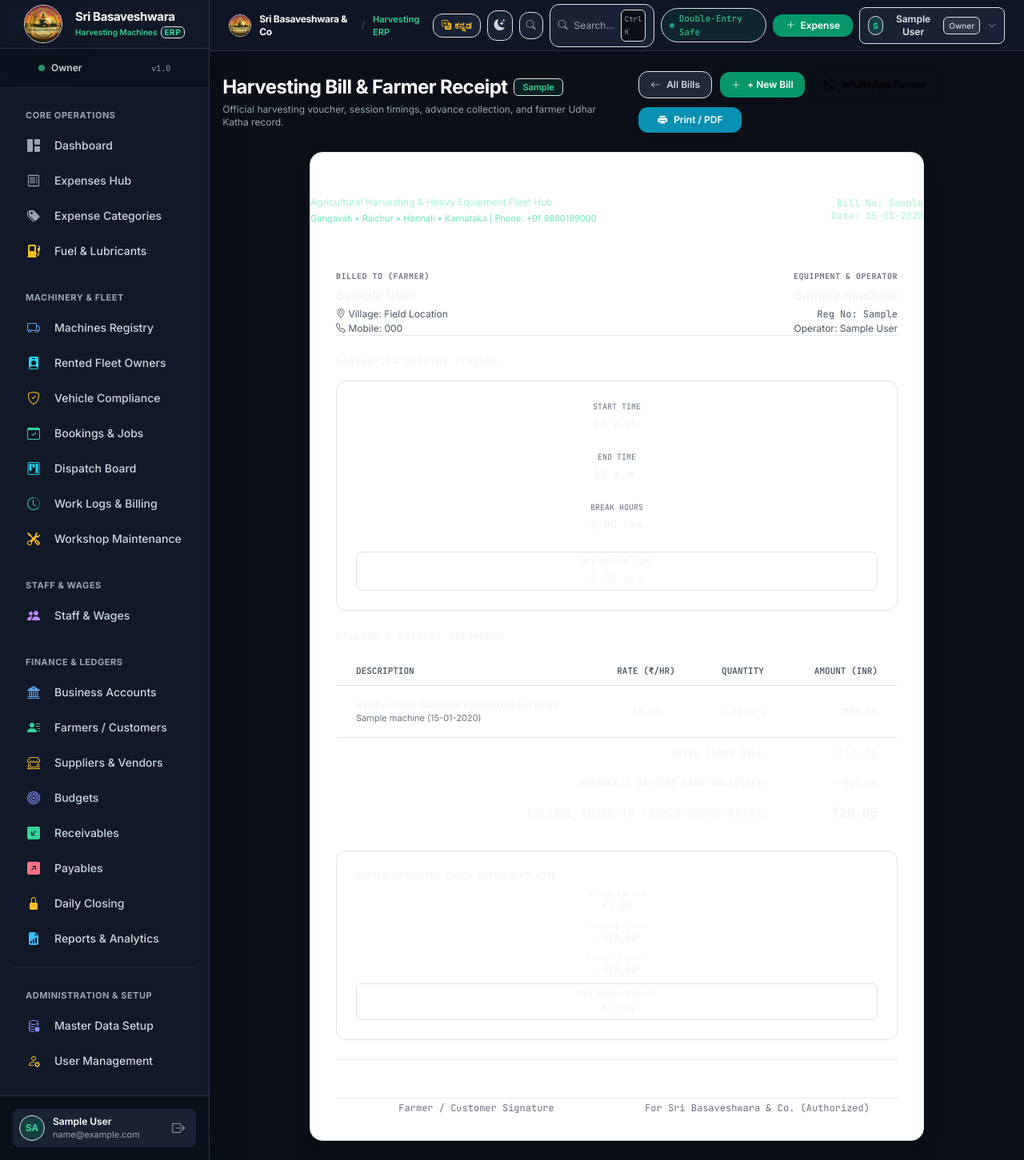
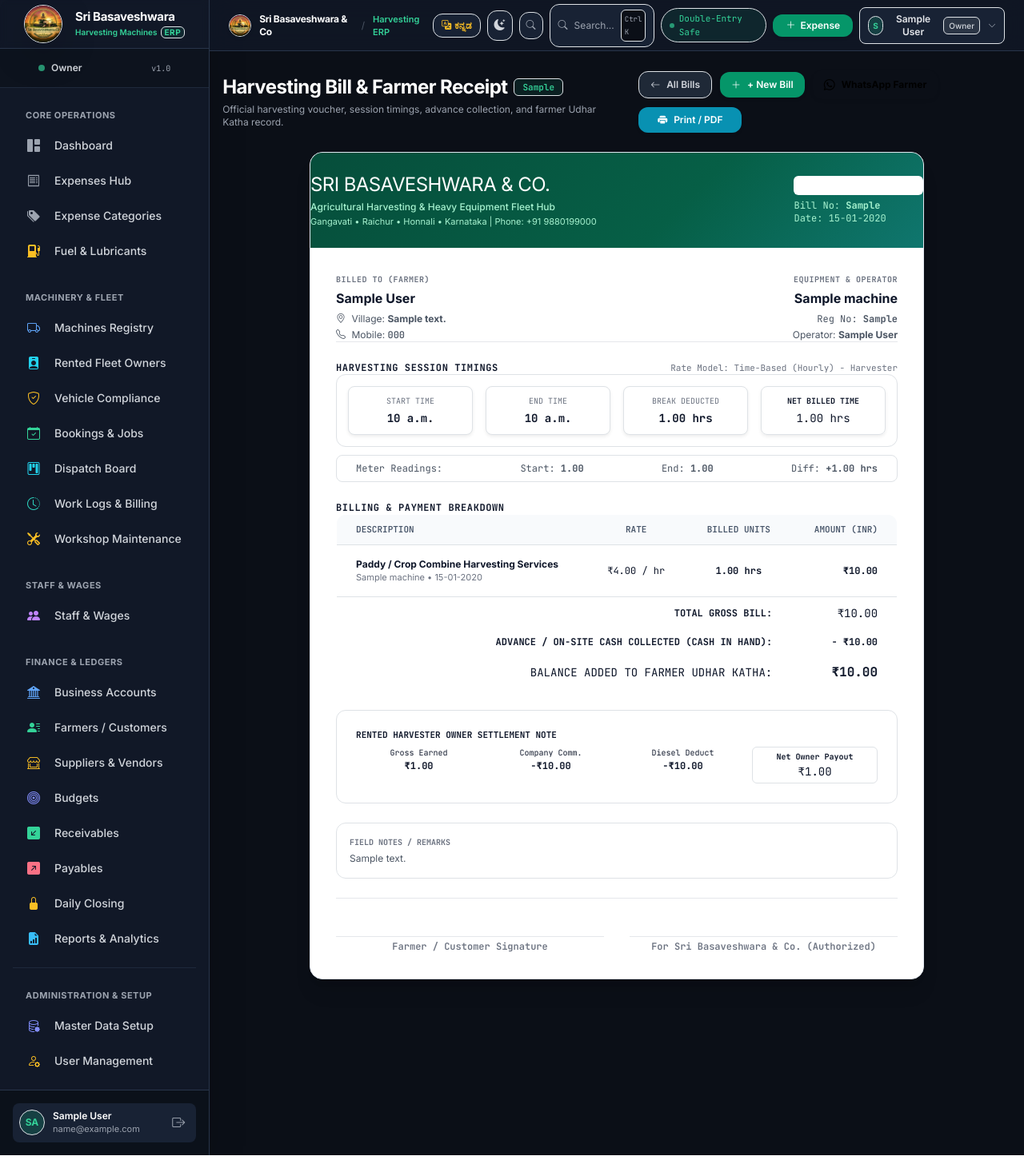
Before and after one commit to diwakarreddy706-maker/expense-tracking-system, a Django app: page /machines/work/1/invoice/ in a window 1280 px wide. Shown: the whole page at 80% size. Run offline with Django 5.2, Linux system fonts and the light colour scheme; a user stored in the database is signed in; tables that the repository leaves empty hold one stand-in row (values such as "Sample post").

Commit message:
feat(billing): polish harvesting bill & farmer receipt with structured horizontal timings, full village data, and cumulative udhar tracking

```diff
--- a/apps/machines/views.py
+++ b/apps/machines/views.py
@@ -1316,6 +1316,15 @@ def work_entry_invoice_view(request, entry_id):
     if phone and not phone.startswith('91') and len(phone) == 10:
         phone = '91' + phone
 
+    # Calculate Farmer cumulative outstanding Udhar balance across all bills
+    from django.db.models import Sum, F
+    farmer_outstanding_udhar = entry.customer.receivables.filter(
+        is_deleted=False
+    ).exclude(status='PAID').aggregate(
+        s=Sum(F('total_amount') - F('received_amount'))
+    )['s'] or Decimal('0.00')
+
+    pm_label = entry.get_payment_mode_display() if hasattr(entry, 'get_payment_mode_display') else entry.payment_mode
     wa_msg = (
         f"🌾 *SRI BASAVESHWARA & CO.*\n"
         f"*Harvesting Bill & Farmer Receipt*\n"
@@ -1323,13 +1332,16 @@ def work_entry_invoice_view(request, entry_id):
         f"• Bill No: {entry.manual_bill_no or entry.work_code}\n"
         f"• Date: {entry.work_date.strftime('%d-%m-%Y')}\n"
         f"• Farmer: {entry.customer.name} ({entry.customer.location_address or 'Field'})\n"
-        f"• Machine: {entry.machine.name}\n"
-        f"• Timings: {entry.start_time or ''} - {entry.end_time or ''} ({entry.net_working_hours} hrs)\n"
+        f"• Mobile: {entry.customer.phone or '--'}\n"
+        f"• Machine: {entry.machine.name} ({entry.machine.registration_no or entry.machine.machine_code})\n"
+        f"• Operator: {entry.operator.full_name if entry.operator else 'Basaveshwara Crew'}\n"
+        f"• Timings: {entry.start_time or ''} - {entry.end_time or ''} (Net: {entry.net_working_hours} hrs)\n"
         f"• Cutting Rate: ₹{entry.hourly_rate:,.2f}/hr\n"
         f"--------------------------------\n"
         f"• Gross Total: ₹{entry.total_amount:,.2f}\n"
-        f"• Advance Paid: ₹{entry.advance_amount:,.2f}\n"
-        f"• Balance in Udhar: ₹{entry.udhar_amount:,.2f}\n"
+        f"• Advance Paid: ₹{entry.advance_amount:,.2f} ({pm_label})\n"
+        f"• Balance This Bill: ₹{entry.udhar_amount:,.2f}\n"
+        f"• Total Outstanding Udhar: ₹{farmer_outstanding_udhar:,.2f}\n"
         f"--------------------------------\n"
         f"Thank you for choosing Sri Basaveshwara & Co."
     )
@@ -1338,6 +1350,7 @@ def work_entry_invoice_view(request, entry_id):
 
     return render(request, 'machines/work_entry_invoice.html', {
         'entry': entry,
+        'farmer_outstanding_udhar': farmer_outstanding_udhar,
         'whatsapp_url': whatsapp_url,
         'title': f"Bill & Receipt: {entry.manual_bill_no or entry.work_code}",
     })
--- a/static/css/custom.css
+++ b/static/css/custom.css
@@ -746,3 +746,56 @@ html:not(.dark) .theme-icon-sun {
 html:not(.dark) .theme-icon-moon {
   display: none !important;
 }
+
+/* ==============================================================================
+   GRID & INVOICE VOUCHER ENHANCEMENTS
+   ============================================================================== */
+.grid-cols-4 {
+  grid-template-columns: repeat(4, minmax(0, 1fr)) !important;
+}
+.grid-cols-3 {
+  grid-template-columns: repeat(3, minmax(0, 1fr)) !important;
+}
+.grid-cols-2 {
+  grid-template-columns: repeat(2, minmax(0, 1fr)) !important;
+}
+
+/* Specific styling for Printable Invoice Voucher */
+.invoice-voucher {
+  background-color: #FFFFFF !important;
+  color: #0F172A !important;
+  border-color: #E2E8F0 !important;
+}
+
+.invoice-voucher .voucher-header {
+  background: linear-gradient(135deg, #064E3B 0%, #065F46 60%, #0F766E 100%) !important;
+  color: #FFFFFF !important;
+}
+
+.invoice-voucher .voucher-header h1,
+.invoice-voucher .voucher-header h2,
+.invoice-voucher .voucher-header h3,
+.invoice-voucher .voucher-header p,
+.invoice-voucher .voucher-header span,
+.invoice-voucher .voucher-header div {
+  color: #FFFFFF !important;
+}
+
+.invoice-voucher .voucher-header .header-subtext {
+  color: #A7F3D0 !important;
+}
+
+.invoice-voucher .voucher-badge {
+  background-color: #FFFFFF !important;
+  color: #064E3B !important;
+}
+
+.invoice-voucher table th {
+  background-color: #F8FAFC !important;
+  color: #475569 !important;
+  border-color: #E2E8F0 !important;
+}
+
+.invoice-voucher table td {
+  border-color: #E2E8F0 !important;
+}
--- a/templates/machines/work_entry_invoice.html
+++ b/templates/machines/work_entry_invoice.html
@@ -1,4 +1,5 @@
 {% extends 'base.html' %}
+{% load static %}
 
 {% block title %}{{ title }} | AgriBOS ERP{% endblock %}
 
@@ -8,18 +9,18 @@
   <div>
     <div class="flex items-center gap-2">
       <h2 class="text-xl sm:text-2xl font-extrabold text-white tracking-tight m-0">Harvesting Bill &amp; Farmer Receipt</h2>
-      <span class="px-2.5 py-0.5 rounded text-[11px] font-semibold bg-emerald-500/10 text-emerald-400 border border-emerald-500/20">
+      <span class="px-2.5 py-0.5 rounded text-[11px] font-semibold bg-emerald-500/10 text-emerald-400 border border-emerald-500/20 font-mono">
         {{ entry.manual_bill_no|default:entry.work_code }}
       </span>
     </div>
     <p class="text-xs text-gray-400 mt-1 mb-0">Official harvesting voucher, session timings, advance collection, and farmer Udhar Katha record.</p>
   </div>
   <div class="flex flex-wrap items-center gap-2.5">
-    <a href="{% url 'machines:work_list' %}" class="inline-flex items-center gap-2 px-3.5 py-2 rounded-xl bg-gray-800 hover:bg-gray-700 text-gray-300 font-semibold text-xs border border-[#28354A] no-underline">
+    <a href="{% url 'machines:work_list' %}" class="inline-flex items-center gap-2 px-3.5 py-2 rounded-xl bg-gray-800 hover:bg-gray-700 text-gray-300 font-semibold text-xs border border-[#28354A] no-underline transition-all">
       <i class="bi bi-arrow-left"></i>
       <span>All Bills</span>
     </a>
-    <a href="{% url 'machines:work_create' %}" class="inline-flex items-center gap-2 px-3.5 py-2 rounded-xl bg-emerald-600 hover:bg-emerald-500 text-white font-semibold text-xs border-0 no-underline">
+    <a href="{% url 'machines:work_create' %}" class="inline-flex items-center gap-2 px-3.5 py-2 rounded-xl bg-emerald-600 hover:bg-emerald-500 text-white font-semibold text-xs border-0 no-underline transition-all shadow-sm">
       <i class="bi bi-plus-lg"></i>
       <span>+ New Bill</span>
     </a>
@@ -35,46 +36,55 @@
 </div>
 
 <!-- Printable Voucher Card -->
-<div class="max-w-3xl mx-auto bg-white text-gray-900 rounded-2xl shadow-xl overflow-hidden border border-gray-200 print:shadow-none print:border-0 print:m-0 print:w-full">
+<div class="invoice-voucher max-w-3xl mx-auto bg-white text-gray-900 rounded-2xl shadow-xl overflow-hidden border border-gray-300 print:shadow-none print:border-0 print:m-0 print:w-full">
   <!-- Invoice Header -->
-  <div class="bg-gradient-to-r from-emerald-800 to-teal-900 text-white px-8 py-6">
-    <div class="flex items-center justify-between">
+  <div class="voucher-header px-8 py-6 text-white">
+    <div class="flex flex-col sm:flex-row sm:items-center justify-between gap-4">
       <div>
-        <h1 class="text-xl font-extrabold tracking-tight m-0 uppercase">SRI BASAVESHWARA &amp; CO.</h1>
-        <p class="text-xs text-emerald-200 mt-0.5 mb-0">Agricultural Harvesting &amp; Heavy Equipment Fleet Hub</p>
-        <p class="text-[11px] text-emerald-300 mt-1 mb-0">Gangavati • Raichur • Honnali • Karnataka | Phone: +91 9880199000</p>
+        <h1 class="text-xl sm:text-2xl font-black tracking-tight m-0 uppercase text-white">SRI BASAVESHWARA &amp; CO.</h1>
+        <p class="text-xs header-subtext font-medium mt-1 mb-0">Agricultural Harvesting &amp; Heavy Equipment Fleet Hub</p>
+        <p class="text-[11px] header-subtext mt-0.5 mb-0">Gangavati • Raichur • Honnali • Karnataka | Phone: +91 9880199000</p>
       </div>
-      <div class="text-right">
-        <span class="inline-block px-3 py-1 rounded bg-white text-emerald-900 font-black text-xs font-mono">
+      <div class="text-left sm:text-right">
+        <span class="voucher-badge inline-block px-3 py-1 rounded font-black text-xs font-mono uppercase tracking-wide">
           HARVESTING VOUCHER
         </span>
-        <div class="text-xs text-emerald-200 font-mono mt-1">Bill No: {{ entry.manual_bill_no|default:entry.work_code }}</div>
-        <div class="text-xs text-emerald-200 font-mono">Date: {{ entry.work_date|date:"d-m-Y" }}</div>
+        <div class="text-xs header-subtext font-mono mt-1.5">Bill No: <strong>{{ entry.manual_bill_no|default:entry.work_code }}</strong></div>
+        <div class="text-xs header-subtext font-mono">Date: {{ entry.work_date|date:"d-m-Y" }}</div>
       </div>
     </div>
   </div>
 
-  <div class="p-8 space-y-6">
+  <div class="p-6 sm:p-8 space-y-6">
     <!-- Party Details Grid -->
-    <div class="grid grid-cols-2 gap-6 pb-6 border-b border-gray-200">
+    <div class="grid grid-cols-1 sm:grid-cols-2 gap-6 pb-6 border-b border-gray-200" style="display: grid; grid-template-columns: repeat(2, minmax(0, 1fr)); gap: 24px;">
       <div>
         <span class="text-[10px] font-bold uppercase tracking-wider text-gray-500 font-mono block">BILLED TO (FARMER)</span>
         <h3 class="text-base font-bold text-gray-900 mt-1 mb-0">{{ entry.customer.name }}</h3>
+        <p class="text-xs text-gray-600 mt-1.5 mb-0">
+          <i class="bi bi-geo-alt text-emerald-600 mr-1"></i> Village: <strong>{{ entry.customer.location_address|default:"Gangavati Field Area" }}</strong>
+        </p>
         <p class="text-xs text-gray-600 mt-1 mb-0">
-          <i class="bi bi-geo-alt"></i> Village: {{ entry.customer.village|default:"Field Location" }}
+          <i class="bi bi-telephone text-emerald-600 mr-1"></i> Mobile: <span class="font-mono font-medium">{{ entry.customer.phone|default:"--" }}</span>
         </p>
-        <p class="text-xs text-gray-600 mt-0.5 mb-0">
-          <i class="bi bi-telephone"></i> Mobile: {{ entry.customer.phone|default:"--" }}
-        </p>
+        {% if farmer_outstanding_udhar > 0 %}
+          <div class="mt-2 inline-flex items-center gap-1.5 px-2.5 py-1 rounded bg-rose-50 border border-rose-200 text-rose-700 text-[11px] font-bold font-mono">
+            <i class="bi bi-exclamation-circle-fill"></i> Total Outstanding Udhar: ₹{{ farmer_outstanding_udhar|floatformat:2 }}
+          </div>
+        {% endif %}
       </div>
 
       <div class="text-right">
         <span class="text-[10px] font-bold uppercase tracking-wider text-gray-500 font-mono block">EQUIPMENT &amp; OPERATOR</span>
         <h3 class="text-base font-bold text-gray-900 mt-1 mb-0">{{ entry.machine.name }}</h3>
-        <p class="text-xs text-gray-600 mt-1 mb-0 font-mono">Reg No: {{ entry.machine.registration_no|default:"Field Unit" }}</p>
-        <p class="text-xs text-gray-600 mt-0.5 mb-0">Operator: {{ entry.operator.full_name|default:"Basaveshwara Crew" }}</p>
+        <p class="text-xs text-gray-600 mt-1.5 mb-0 font-mono">
+          Reg No: <strong>{{ entry.machine.registration_no|default:entry.machine.machine_code|default:"KA-36 Field Unit" }}</strong>
+        </p>
+        <p class="text-xs text-gray-600 mt-1 mb-0">
+          Operator: <strong>{{ entry.operator.full_name|default:"Basaveshwara Crew" }}</strong>
+        </p>
         {% if entry.machine.ownership_type == 'RENTED' and entry.machine.rented_owner %}
-          <span class="inline-block mt-1 px-2 py-0.5 rounded bg-gray-100 text-gray-700 text-[10px] font-semibold border border-gray-200">
+          <span class="inline-block mt-1.5 px-2.5 py-0.5 rounded bg-amber-50 text-amber-800 text-[10px] font-semibold border border-amber-200">
             Rented Owner: {{ entry.machine.rented_owner.name }}
           </span>
         {% endif %}
@@ -83,47 +93,72 @@
 
     <!-- Session Timings & Meter Breakdown -->
     <div>
-      <h4 class="text-xs font-bold uppercase tracking-wider text-gray-700 font-mono mb-3">HARVESTING SESSION TIMINGS</h4>
-      <div class="bg-gray-50 rounded-xl p-4 border border-gray-200 grid grid-cols-4 gap-4 text-center">
-        <div>
+      <div class="flex items-center justify-between mb-2.5">
+        <h4 class="text-xs font-bold uppercase tracking-wider text-gray-700 font-mono m-0">HARVESTING SESSION TIMINGS</h4>
+        <span class="text-[11px] font-mono text-gray-500">Rate Model: {{ entry.get_billing_type_display|default:entry.billing_type }}</span>
+      </div>
+
+      <!-- 4-Column Horizontal Timings Row (Explicit styles prevent collapsing) -->
+      <div class="grid grid-cols-4 gap-3 text-center bg-gray-50 rounded-xl p-3.5 border border-gray-200" style="display: grid; grid-template-columns: repeat(4, minmax(0, 1fr)); gap: 12px;">
+        <div class="bg-white rounded-lg p-2.5 border border-gray-200 shadow-sm">
           <span class="text-[10px] text-gray-500 uppercase font-mono block">START TIME</span>
-          <div class="text-sm font-bold text-gray-800 font-mono mt-1">{{ entry.start_time|default:"08:00 AM" }}</div>
+          <div class="text-sm font-extrabold text-gray-800 font-mono mt-1">{{ entry.start_time|default:"08:00 AM" }}</div>
         </div>
-        <div>
+        <div class="bg-white rounded-lg p-2.5 border border-gray-200 shadow-sm">
           <span class="text-[10px] text-gray-500 uppercase font-mono block">END TIME</span>
-          <div class="text-sm font-bold text-gray-800 font-mono mt-1">{{ entry.end_time|default:"05:30 PM" }}</div>
+          <div class="text-sm font-extrabold text-gray-800 font-mono mt-1">{{ entry.end_time|default:"05:30 PM" }}</div>
         </div>
-        <div>
-          <span class="text-[10px] text-gray-500 uppercase font-mono block">BREAK HOURS</span>
-          <div class="text-sm font-bold text-gray-800 font-mono mt-1">{{ entry.break_hours|default:"0.00" }} hrs</div>
+        <div class="bg-white rounded-lg p-2.5 border border-gray-200 shadow-sm">
+          <span class="text-[10px] text-gray-500 uppercase font-mono block">BREAK DEDUCTED</span>
+          <div class="text-sm font-extrabold text-gray-800 font-mono mt-1">{{ entry.break_hours|default:"0.00" }} hrs</div>
         </div>
-        <div class="bg-emerald-50 rounded-lg p-1 border border-emerald-200">
+        <div class="bg-emerald-50 rounded-lg p-2.5 border border-emerald-300 shadow-sm">
           <span class="text-[10px] text-emerald-800 uppercase font-mono font-bold block">NET BILLED TIME</span>
           <div class="text-sm font-black text-emerald-700 font-mono mt-1">{{ entry.net_working_hours }} hrs</div>
         </div>
       </div>
+
+      <!-- Equipment Meter Row (if meter logged) -->
+      {% if entry.start_meter or entry.end_meter %}
+        <div class="mt-2.5 px-4 py-2 rounded-lg bg-gray-50 border border-gray-200 flex flex-wrap items-center justify-between text-xs text-gray-600 font-mono">
+          <span>Meter Readings:</span>
+          <span>Start: <strong>{{ entry.start_meter|default:"0.00" }}</strong></span>
+          <span>End: <strong>{{ entry.end_meter|default:"0.00" }}</strong></span>
+          <span>Diff: <strong class="text-emerald-700">+{{ entry.meter_difference|default:entry.net_working_hours }} hrs</strong></span>
+        </div>
+      {% endif %}
     </div>
 
     <!-- Commercial Rate & Financial Breakdown -->
     <div>
-      <h4 class="text-xs font-bold uppercase tracking-wider text-gray-700 font-mono mb-3">BILLING &amp; PAYMENT BREAKDOWN</h4>
+      <h4 class="text-xs font-bold uppercase tracking-wider text-gray-700 font-mono mb-2.5">BILLING &amp; PAYMENT BREAKDOWN</h4>
       <table class="w-full text-left border border-gray-200 rounded-xl overflow-hidden">
         <thead class="bg-gray-100 text-[11px] font-mono uppercase text-gray-600 border-b border-gray-200">
           <tr>
             <th class="py-2.5 px-4 font-semibold">Description</th>
-            <th class="py-2.5 px-4 font-semibold text-center">Rate (₹/hr)</th>
-            <th class="py-2.5 px-4 font-semibold text-center">Quantity</th>
+            <th class="py-2.5 px-4 font-semibold text-center">Rate</th>
+            <th class="py-2.5 px-4 font-semibold text-center">Billed Units</th>
             <th class="py-2.5 px-4 font-semibold text-right">Amount (INR)</th>
           </tr>
         </thead>
         <tbody class="divide-y divide-gray-200 text-xs">
           <tr>
             <td class="py-3 px-4">
-              <span class="font-bold text-gray-800 block">Paddy / Crop Combine Harvesting Services</span>
-              <span class="text-[11px] text-gray-500">{{ entry.machine.name }} ({{ entry.work_date|date:"d-m-Y" }})</span>
+              <span class="font-bold text-gray-800 block">
+                {% if entry.billing_type == 'TIME_HOURLY' %}
+                  Paddy / Crop Combine Harvesting Services
+                {% else %}
+                  Agricultural Machinery Field Services
+                {% endif %}
+              </span>
+              <span class="text-[11px] text-gray-500">{{ entry.machine.name }} • {{ entry.work_date|date:"d-m-Y" }}</span>
             </td>
-            <td class="py-3 px-4 text-center font-mono text-gray-700">₹{{ entry.hourly_rate|floatformat:2 }}</td>
-            <td class="py-3 px-4 text-center font-mono text-gray-700">{{ entry.net_working_hours }} hrs</td>
+            <td class="py-3 px-4 text-center font-mono text-gray-700">
+              ₹{{ entry.hourly_rate|default:entry.unit_rate|floatformat:2 }} / {% if entry.billing_type == 'TIME_HOURLY' %}hr{% else %}unit{% endif %}
+            </td>
+            <td class="py-3 px-4 text-center font-mono text-gray-700 font-bold">
+              {{ entry.net_working_hours|default:entry.quantity }} {% if entry.billing_type == 'TIME_HOURLY' %}hrs{% else %}units{% endif %}
+            </td>
             <td class="py-3 px-4 text-right font-mono font-bold text-gray-900">₹{{ entry.total_amount|floatformat:2 }}</td>
           </tr>
         </tbody>
@@ -133,13 +168,23 @@
             <td class="py-2.5 px-4 text-right font-mono font-black text-gray-900 text-sm">₹{{ entry.total_amount|floatformat:2 }}</td>
           </tr>
           <tr class="text-emerald-700 bg-emerald-50/50">
-            <td colspan="3" class="py-2 px-4 text-right font-bold uppercase font-mono">ADVANCE / ON-SITE CASH COLLECTED:</td>
+            <td colspan="3" class="py-2 px-4 text-right font-bold uppercase font-mono">
+              ADVANCE / ON-SITE CASH COLLECTED ({{ entry.get_payment_mode_display|default:entry.payment_mode }}):
+            </td>
             <td class="py-2 px-4 text-right font-mono font-bold text-emerald-800">- ₹{{ entry.advance_amount|floatformat:2 }}</td>
           </tr>
           <tr class="text-rose-700 bg-rose-50/60 font-black">
             <td colspan="3" class="py-2.5 px-4 text-right uppercase font-mono text-sm">BALANCE ADDED TO FARMER UDHAR KATHA:</td>
             <td class="py-2.5 px-4 text-right font-mono text-base text-rose-800 font-extrabold">₹{{ entry.udhar_amount|floatformat:2 }}</td>
           </tr>
+          {% if farmer_outstanding_udhar > 0 %}
+          <tr class="bg-gray-100/80 font-bold text-gray-800 border-t border-gray-300">
+            <td colspan="3" class="py-2 px-4 text-right uppercase font-mono text-xs text-gray-600">
+              TOTAL ACCUMULATED FARMER UDHAR BALANCE:
+            </td>
+            <td class="py-2 px-4 text-right font-mono font-black text-rose-700 text-sm">₹{{ farmer_outstanding_udhar|floatformat:2 }}</td>
+          </tr>
+          {% endif %}
         </tfoot>
       </table>
     </div>
@@ -148,7 +193,7 @@
     {% if entry.harvester_settlement %}
       <div class="bg-amber-50 rounded-xl p-4 border border-amber-200 text-xs">
         <h5 class="font-bold text-amber-900 uppercase font-mono text-[11px] mb-2">RENTED HARVESTER OWNER SETTLEMENT NOTE</h5>
-        <div class="grid grid-cols-4 gap-2 text-center text-amber-900 font-mono">
+        <div class="grid grid-cols-4 gap-2 text-center text-amber-900 font-mono" style="display: grid; grid-template-columns: repeat(4, minmax(0, 1fr)); gap: 8px;">
           <div>
             <span class="text-[10px] text-amber-700 block">Gross Earned</span>
             <div class="font-bold">₹{{ entry.harvester_settlement.gross_earnings|floatformat:2 }}</div>
@@ -169,15 +214,23 @@
       </div>
     {% endif %}
 
+    <!-- Field Notes (If any) -->
+    {% if entry.notes %}
+      <div class="p-3 bg-gray-50 border border-gray-200 rounded-xl text-xs text-gray-600">
+        <span class="font-bold uppercase font-mono text-[10px] text-gray-500 block mb-1">FIELD NOTES / REMARKS</span>
+        {{ entry.notes }}
+      </div>
+    {% endif %}
+
     <!-- Footer Signatures -->
-    <div class="grid grid-cols-2 gap-8 pt-8 border-t border-gray-200 text-center text-xs text-gray-500 font-mono">
+    <div class="grid grid-cols-2 gap-8 pt-8 border-t border-gray-200 text-center text-xs text-gray-500 font-mono" style="display: grid; grid-template-columns: repeat(2, minmax(0, 1fr)); gap: 32px;">
       <div>
-        <div class="h-12 border-b border-gray-300 w-48 mx-auto"></div>
-        <span class="block mt-1">Farmer / Customer Signature</span>
+        <div class="h-12 border-b border-gray-400 w-48 mx-auto"></div>
+        <span class="block mt-1 font-semibold text-gray-700">Farmer / Customer Signature</span>
       </div>
       <div>
-        <div class="h-12 border-b border-gray-300 w-48 mx-auto"></div>
-        <span class="block mt-1">For Sri Basaveshwara &amp; Co. (Authorized)</span>
+        <div class="h-12 border-b border-gray-400 w-48 mx-auto"></div>
+        <span class="block mt-1 font-semibold text-gray-700">For Sri Basaveshwara &amp; Co. (Authorized)</span>
       </div>
     </div>
   </div>
```
